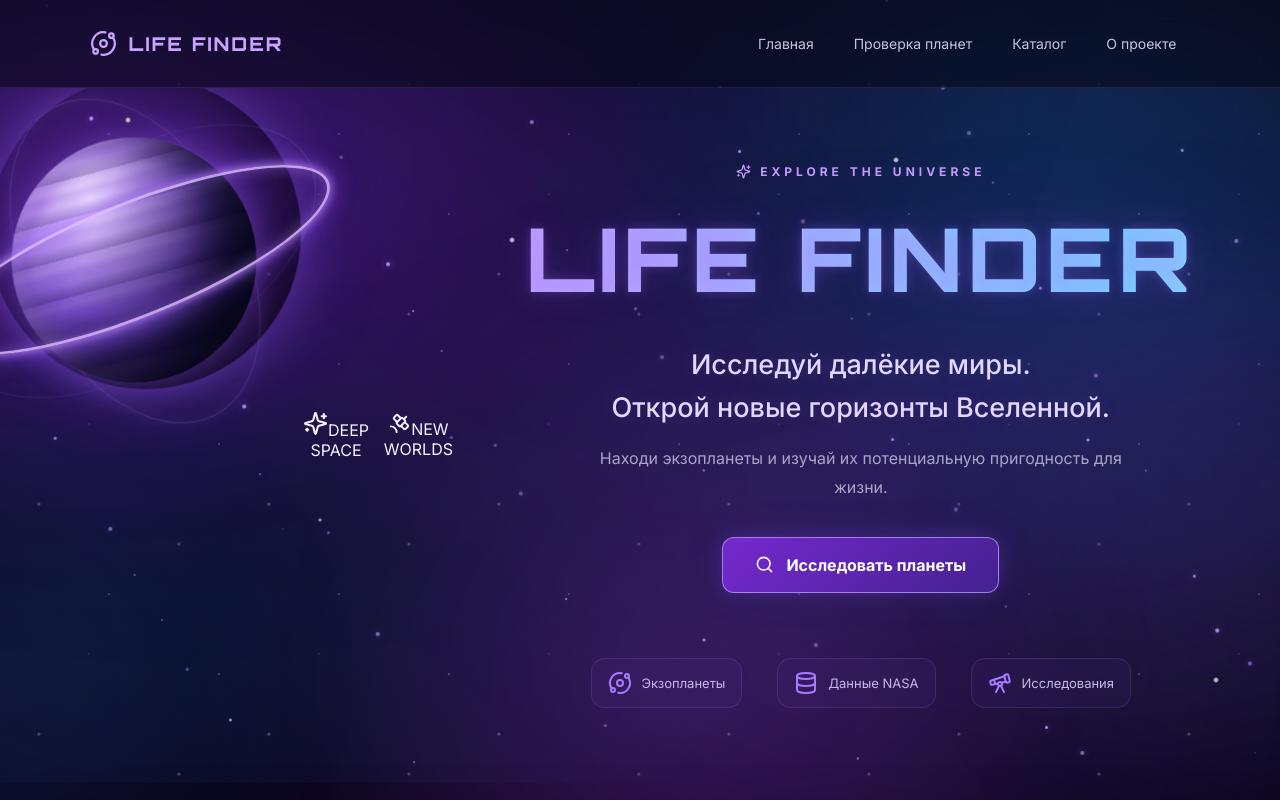
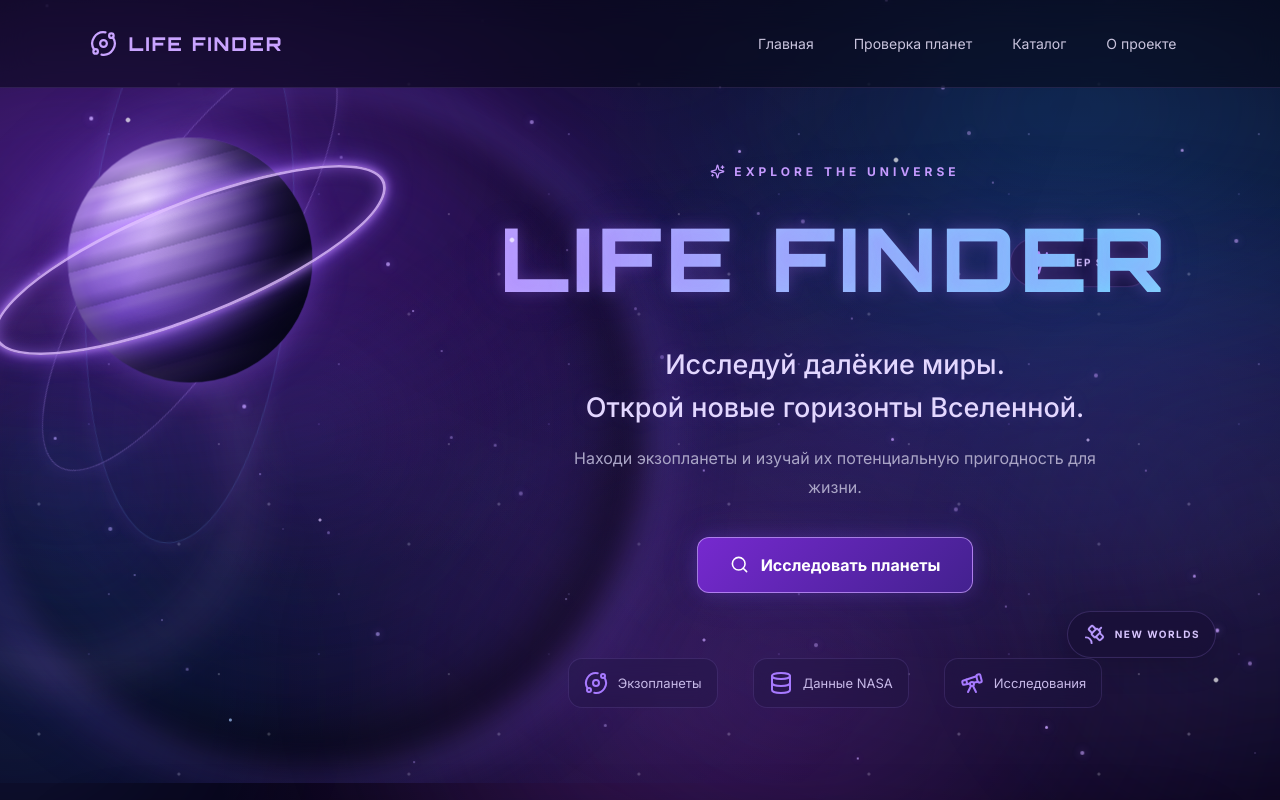
Before and after one commit to mayskk/life-finder-next, a React (Vite) app: page / in a window 1280 px wide. Shown: the top 800 px of the page. Built offline with nearby package versions, Linux system fonts and the light colour scheme.

Commit message:
Update style.css

```diff
--- a/src/style.css
+++ b/src/style.css
@@ -2285,3 +2285,223 @@ body::after {
     animation: none;
   }
 }
+
+/* =====================================
+   LIFE FINDER — HERO GALAXY DETAILS
+===================================== */
+
+.hero {
+  position: relative;
+  isolation: isolate;
+  overflow: hidden;
+}
+
+.hero::before {
+  content: "";
+  position: absolute;
+  z-index: -1;
+  width: 620px;
+  height: 620px;
+  top: 5%;
+  right: -8%;
+  border-radius: 50%;
+  background: radial-gradient(
+    circle,
+    rgba(111, 65, 210, 0.18),
+    rgba(60, 40, 130, 0.07) 45%,
+    transparent 70%
+  );
+  filter: blur(15px);
+  animation: heroGalaxyGlow 8s ease-in-out infinite alternate;
+  pointer-events: none;
+}
+
+.hero::after {
+  content: "";
+  position: absolute;
+  z-index: -1;
+  width: 360px;
+  height: 360px;
+  left: -120px;
+  bottom: -100px;
+  border-radius: 50%;
+  background: radial-gradient(
+    circle,
+    rgba(55, 105, 210, 0.15),
+    transparent 70%
+  );
+  filter: blur(20px);
+  pointer-events: none;
+}
+
+@keyframes heroGalaxyGlow {
+  from {
+    transform: scale(0.9);
+    opacity: 0.55;
+  }
+  to {
+    transform: scale(1.12);
+    opacity: 1;
+  }
+}
+
+/* Orbital rings */
+
+.planet-scene {
+  position: relative;
+  isolation: isolate;
+}
+
+.planet-scene::before,
+.planet-scene::after {
+  content: "";
+  position: absolute;
+  z-index: -1;
+  left: 50%;
+  top: 50%;
+  width: 125%;
+  height: 43%;
+  border: 1px solid rgba(184, 145, 255, 0.32);
+  border-radius: 50%;
+  pointer-events: none;
+  transform: translate(-50%, -50%) rotate(-25deg);
+  box-shadow: 0 0 18px rgba(145, 95, 255, 0.12);
+}
+
+.planet-scene::after {
+  width: 145%;
+  height: 56%;
+  border-color: rgba(110, 160, 255, 0.19);
+  transform: translate(-50%, -50%) rotate(35deg);
+  animation: orbitRotate 35s linear infinite;
+}
+
+@keyframes orbitRotate {
+  from {
+    transform: translate(-50%, -50%) rotate(35deg);
+  }
+  to {
+    transform: translate(-50%, -50%) rotate(395deg);
+  }
+}
+
+/* Floating labels */
+
+.hero-decoration {
+  position: absolute;
+  z-index: 2;
+  display: flex;
+  align-items: center;
+  gap: 9px;
+  padding: 11px 15px;
+  border: 1px solid rgba(180, 145, 255, 0.2);
+  border-radius: 30px;
+  color: #d9c7ff;
+  background: rgba(24, 16, 53, 0.68);
+  backdrop-filter: blur(12px);
+  box-shadow: 0 8px 30px rgba(0, 0, 0, 0.18);
+  font-size: 10px;
+  font-weight: 700;
+  letter-spacing: 1.5px;
+  pointer-events: none;
+}
+
+.hero-decoration svg {
+  color: #b99aff;
+}
+
+.hero-decoration-one {
+  top: 22%;
+  right: 10%;
+  animation: decorationFloat 5s ease-in-out infinite;
+}
+
+.hero-decoration-two {
+  right: 5%;
+  bottom: 18%;
+  animation: decorationFloat 6s ease-in-out infinite reverse;
+}
+
+@keyframes decorationFloat {
+  0%, 100% {
+    transform: translateY(0);
+  }
+  50% {
+    transform: translateY(-12px);
+  }
+}
+
+/* Main title glow */
+
+.hero-title {
+  text-shadow:
+    0 0 15px rgba(165, 115, 255, 0.28),
+    0 0 45px rgba(115, 65, 220, 0.16);
+}
+
+/* Main button */
+
+.star-button {
+  transition:
+    transform 0.3s ease,
+    box-shadow 0.3s ease,
+    border-color 0.3s ease;
+}
+
+.star-button:hover {
+  transform: translateY(-3px);
+  box-shadow:
+    0 0 20px rgba(160, 105, 255, 0.28),
+    0 10px 35px rgba(95, 50, 190, 0.2);
+}
+
+/* Hero statistic cards */
+
+.hero-stats > div {
+  padding: 12px 15px;
+  border: 1px solid rgba(175, 140, 255, 0.14);
+  border-radius: 14px;
+  background: rgba(30, 20, 65, 0.35);
+  backdrop-filter: blur(10px);
+  transition: 0.3s ease;
+}
+
+.hero-stats > div:hover {
+  border-color: rgba(180, 140, 255, 0.42);
+  background: rgba(100, 65, 160, 0.18);
+}
+
+/* Small screens */
+
+@media (max-width: 760px) {
+  .hero-decoration-one {
+    top: 8%;
+    right: 4%;
+  }
+
+  .hero-decoration-two {
+    right: 3%;
+    bottom: 7%;
+  }
+
+  .hero-decoration {
+    padding: 8px 11px;
+    font-size: 8px;
+  }
+
+  .planet-scene::before {
+    width: 145%;
+  }
+
+  .planet-scene::after {
+    width: 160%;
+  }
+}
+
+@media (prefers-reduced-motion: reduce) {
+  .hero::before,
+  .planet-scene::after,
+  .hero-decoration {
+    animation: none;
+  }
+}
```
